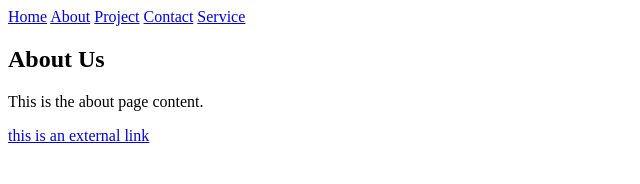
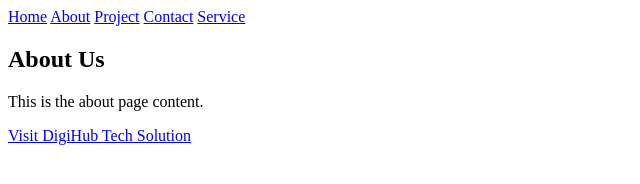
Before and after one commit to abdullahtech10/my-website, a plain HTML site: page about.html in a window 1280 px wide. Shown: the full height of the page, 0-640 px from the left. Drawn offline with Linux system fonts and the light colour scheme.

Commit message:
Update about page link text and rearrange index page structure

```diff
--- a/about.html
+++ b/about.html
@@ -18,7 +18,7 @@
 
         <h1>About Us</h1>
         <p>This is the about page content.</p>
-        <a href="https://digihubtechsolution.com/" target="_blank">this is an external link</a>
+        <a href="https://digihubtechsolution.com/" target="_blank"> Visit DigiHub Tech Solution</a>
     </section>
 
 </body>
```
Also changed, not shown: index.html (+2 -2 lines).
